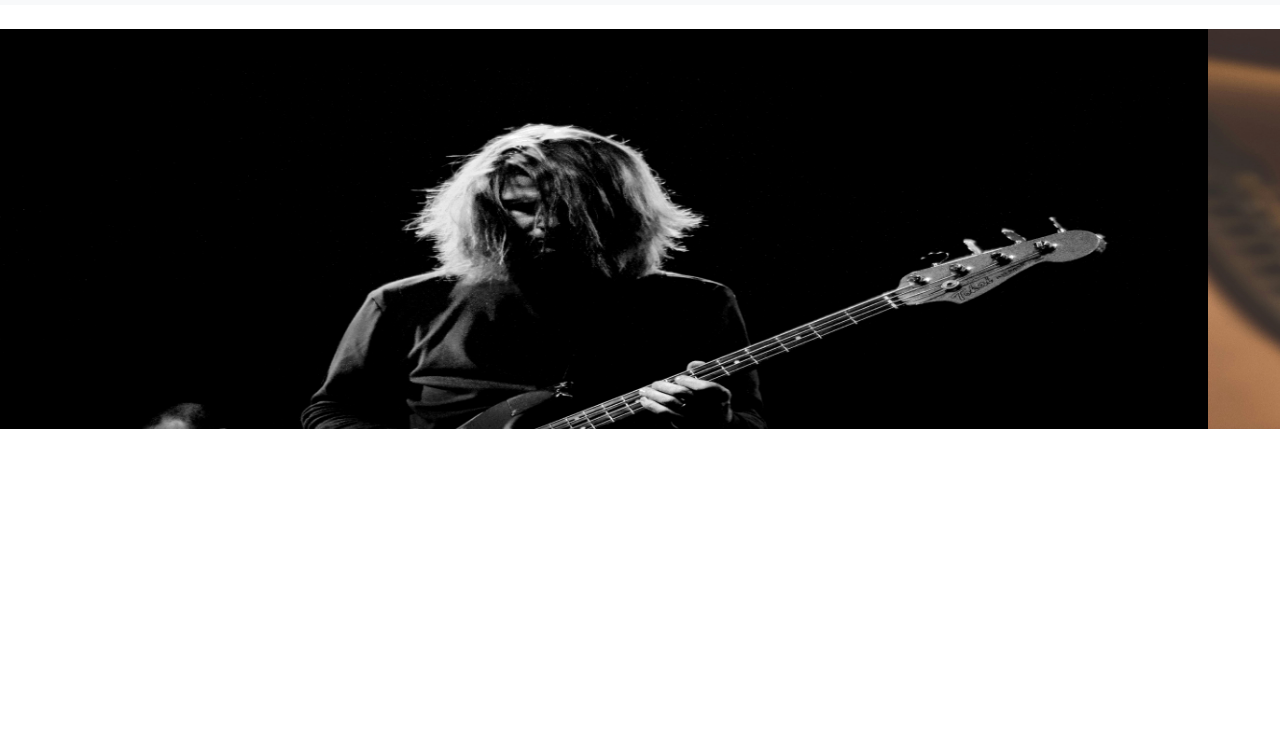
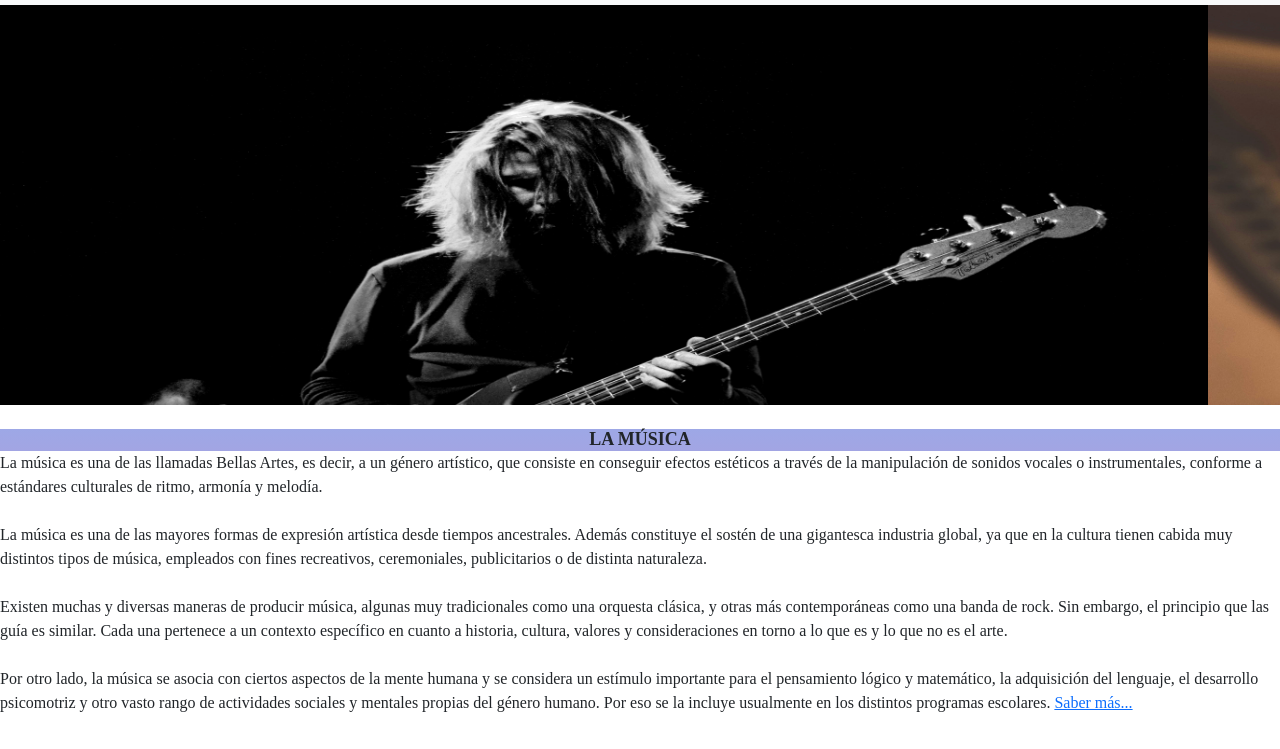
Before and after one commit to WendymMenHer/P-gina-para-entregar, a plain HTML site: page index.html in a window 1280 px wide. Shown: the part 51-800 px from the top of the page. Drawn offline with nearby package versions, Linux system fonts and the light colour scheme.

```diff
--- a/estilos.css
+++ b/estilos.css
@@ -6,3 +6,25 @@
 }
 nav { background-color: #b7f3f3;
 }
+#titulo-música {
+    text-align: center;
+    text-size-adjust: large;
+}
+#titulo-música{
+    font-family: 'Times New Roman', Times, serif;
+    font-size: large;
+    font-weight: 900;
+    font-style: italic oblique;
+}
+p{
+    font-size: medium;
+    font-family: 'Times New Roman', Times, serif;
+    font-weight: 300;
+    font-style: normal;
+}
+.center {
+    width: 200;
+    margin: 0 auto;
+    background-attachment: fixed;
+    background-image: linear-gradient(to top, #da9dc0, #d19dca, #c59fd3, #b6a1db, #a4a4e2, #93adec, #7fb6f4, #69bff8, #52cffe, #41dfff, #46eefa, #5ffbf1);
+}
--- a/index.html
+++ b/index.html
@@ -6,6 +6,9 @@
     <title>Canciones locas</title>
     <link rel="stylesheet" href="/estilos.css">
     <link href="https://cdn.jsdelivr.net/npm/bootstrap@5.3.3/dist/css/bootstrap.min.css" rel="stylesheet" integrity="sha384-QWTKZyjpPEjISv5WaRU9OFeRpok6YctnYmDr5pNlyT2bRjXh0JMhjY6hW+ALEwIH" crossorigin="anonymous">
+    <link rel="preconnect" href="https://fonts.googleapis.com">
+    <link rel="preconnect" href="https://fonts.gstatic.com" crossorigin>
+    <link href="https://fonts.googleapis.com/css2?family=Open+Sans:ital,wght@0,300..800;1,300..800&display=swap" rel="stylesheet">
 </head>
 <body>
     <nav class="navbar navbar-expand-lg bg-body-tertiary">
@@ -42,11 +45,10 @@
           </div>
         </div>
         </nav>
-        <br>
-        <div id="imágenes-del-carrusel" class="carousel slide" data-bs-ride="carousel" class="container-fluid">
+        <div id="imágenes-del-carrusel" class="carousel slide" data-bs-ride="carousel" class="container-lg">
             <div class="carousel-inner">
               <div class="carousel-item active">
-                <img src="/imágenes/Rock.jpg" class="d-block w-100" alt="rock" height="1000px" width="500px">
+                <img src="/imágenes/Rock.jpg" class="d-block w-100" alt="rock" height="1000px" max-width="500px">
               </div>
               <div class="carousel-item">
                 <img src="/imágenes/Pop.jpg" class="d-block w-100 h-100" alt="pop">
@@ -59,7 +61,22 @@
               </div>
             </div>
           </div>
+          <div>
+            <br>
+            <h3 id="titulo-música" class="center">LA MÚSICA</h3>
+            <p>La música es una de las llamadas Bellas Artes, es decir, a un género artístico, que consiste en conseguir efectos estéticos a través de la manipulación de sonidos vocales o instrumentales, conforme a estándares culturales de ritmo, armonía y melodía.<br>
+                <br>
+                La música es una de las mayores formas de expresión artística desde tiempos ancestrales. Además constituye el sostén de una gigantesca industria global, ya que en la cultura tienen cabida muy distintos tipos de música, empleados con fines recreativos, ceremoniales, publicitarios o de distinta naturaleza.<br>
+                <br>
+                Existen muchas y diversas maneras de producir música, algunas muy tradicionales como una orquesta clásica, y otras más contemporáneas como una banda de rock. Sin embargo, el principio que las guía es similar. Cada una pertenece a un contexto específico en cuanto a historia, cultura, valores y consideraciones en torno a lo que es y lo que no es el arte.<br>
+                <br>
+                Por otro lado, la música se asocia con ciertos aspectos de la mente humana y se considera un estímulo importante para el pensamiento lógico y matemático, la adquisición del lenguaje, el desarrollo psicomotriz y otro vasto rango de actividades sociales y mentales propias del género humano. Por eso se la incluye usualmente en los distintos programas escolares.
+                <a target="_blank" href="https://concepto.de/musica/"> Saber más...</a>
+                </p>
+            </div>
+            <section>
 
+            </section>
 
     <script src="https://cdn.jsdelivr.net/npm/bootstrap@5.3.3/dist/js/bootstrap.bundle.min.js" integrity="sha384-YvpcrYf0tY3lHB60NNkmXc5s9fDVZLESaAA55NDzOxhy9GkcIdslK1eN7N6jIeHz" crossorigin="anonymous"></script>
 </body>
```
